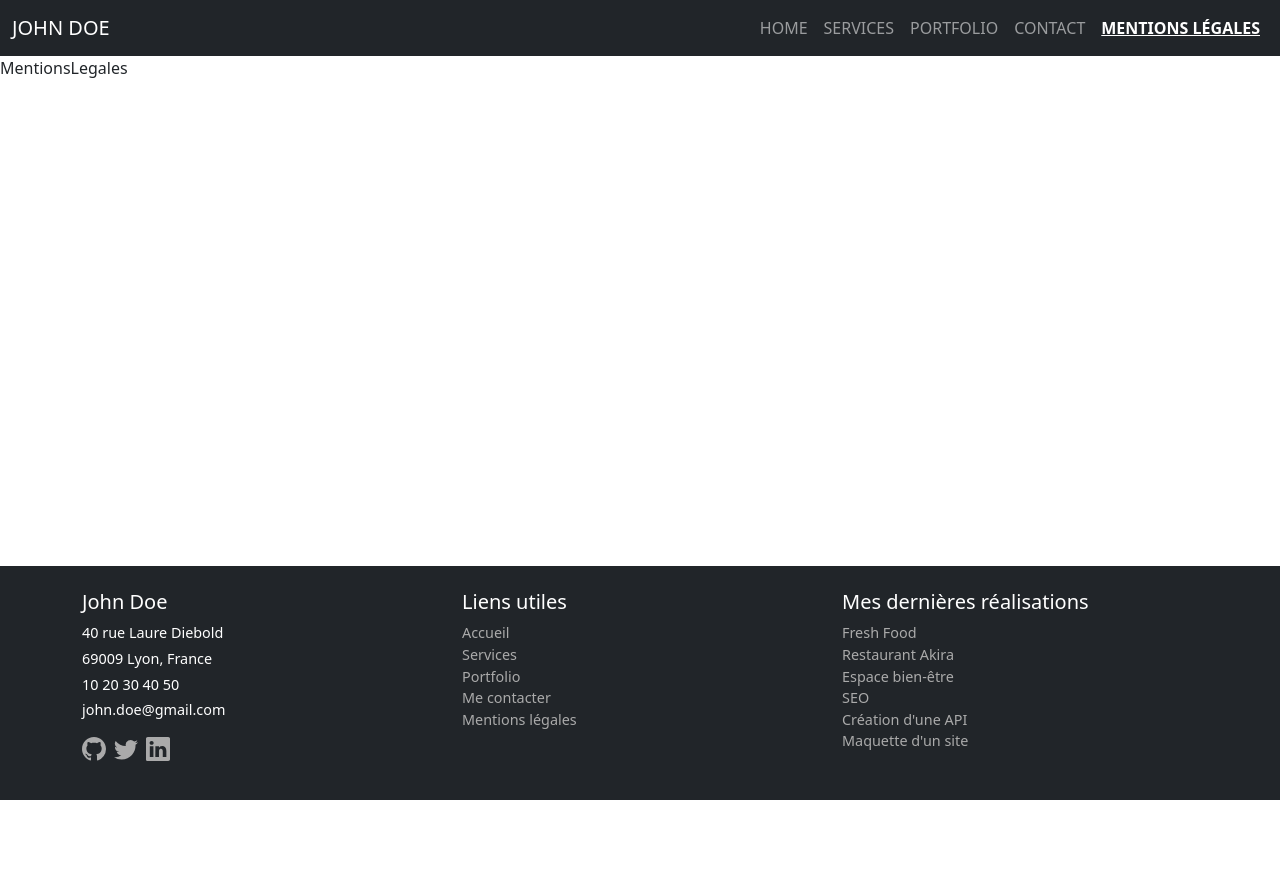
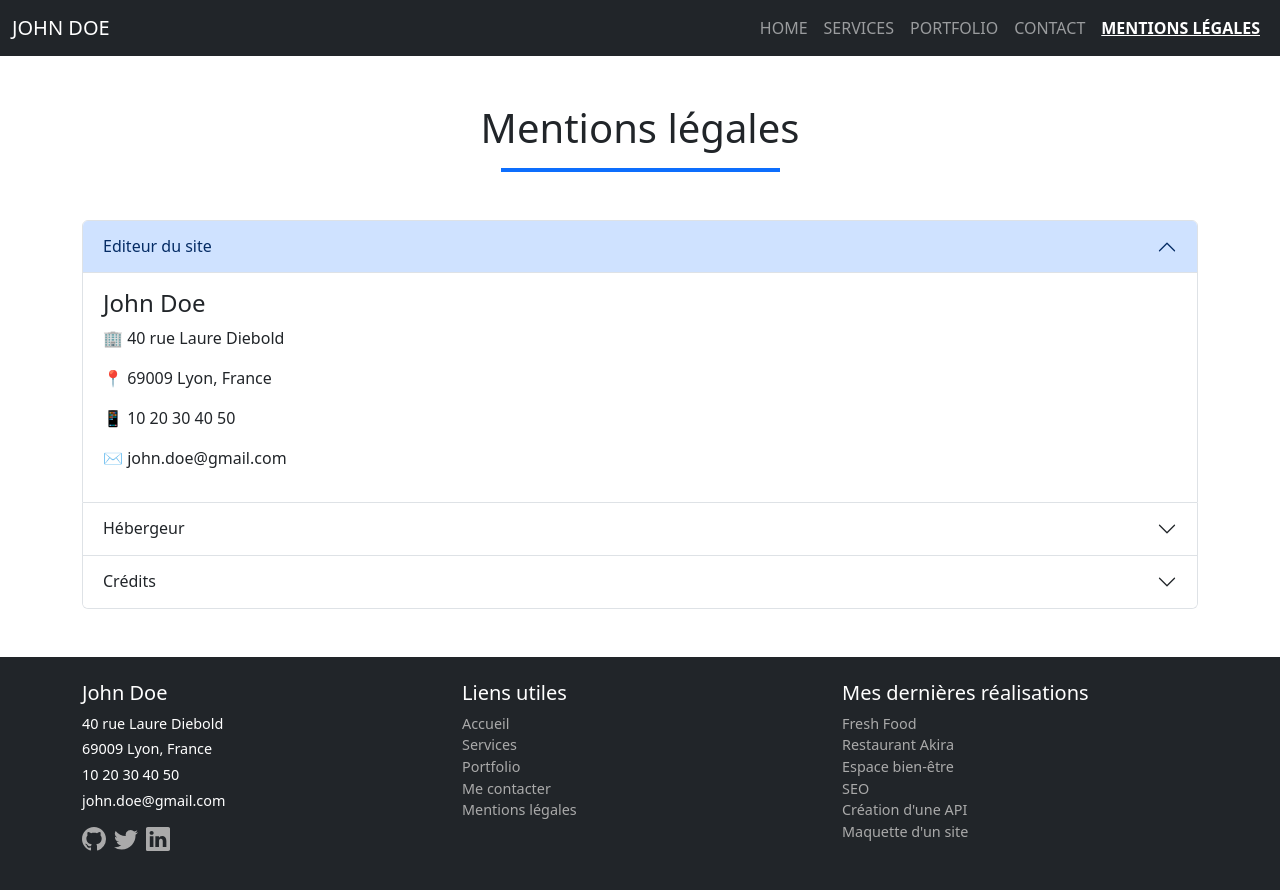
Before and after one commit to IderMassinissa/Ider_Massinissa_Devoir_Portfolio_React, a React (Vite) app: page /mentions-legales in a window 1280 px wide. Before the commit the page ends 800 px from the top, so only its background shows below. Built offline with nearby package versions, Linux system fonts and the light colour scheme.

Commit message:
fix #7 : Page Mentions légales - accordéon Bootstrap, noindex, éditeur ouvert par défaut

```diff
--- a/index.html
+++ b/index.html
@@ -4,6 +4,7 @@
     <meta charset="UTF-8" />
     <link rel="icon" type="image/svg+xml" href="/favicon.svg" />
     <meta name="viewport" content="width=device-width, initial-scale=1.0" />
+    <meta name="robots" content="noindex" />
     <title>ider-massinissa-devoir-portfolio-react</title>
   </head>
   <body>
--- a/src/pages/MentionsLegales.jsx
+++ b/src/pages/MentionsLegales.jsx
@@ -1,5 +1,136 @@
+import "../styles/MentionsLegales.css";
+
 function MentionsLegales() {
-  return <div>MentionsLegales</div>;
+  return (
+    <section className="container my-5">
+      <div className="text-center mb-5">
+        <h1>Mentions légales</h1>
+        <hr className="border border-primary border-2 opacity-100 w-25 mx-auto" />
+      </div>
+
+      <div className="accordion" id="accordionMentions">
+        {/* Editeur du site - ouvert par défaut */}
+        <div className="accordion-item">
+          <h2 className="accordion-header">
+            <button
+              className="accordion-button"
+              type="button"
+              data-bs-toggle="collapse"
+              data-bs-target="#collapseEditeur"
+            >
+              Editeur du site
+            </button>
+          </h2>
+          <div
+            id="collapseEditeur"
+            className="accordion-collapse collapse show"
+            data-bs-parent="#accordionMentions"
+          >
+            <div className="accordion-body">
+              <h4>John Doe</h4>
+              <p>🏢 40 rue Laure Diebold</p>
+              <p>📍 69009 Lyon, France</p>
+              <p>📱 10 20 30 40 50</p>
+              <p>✉️ john.doe@gmail.com</p>
+            </div>
+          </div>
+        </div>
+
+        {/* Hébergeur */}
+        <div className="accordion-item">
+          <h2 className="accordion-header">
+            <button
+              className="accordion-button collapsed"
+              type="button"
+              data-bs-toggle="collapse"
+              data-bs-target="#collapseHebergeur"
+            >
+              Hébergeur
+            </button>
+          </h2>
+          <div
+            id="collapseHebergeur"
+            className="accordion-collapse collapse"
+            data-bs-parent="#accordionMentions"
+          >
+            <div className="accordion-body">
+              <h4>alwaysdata</h4>
+              <p>91 Rue du Faubourg Saint-Honoré, 75008 Paris</p>
+              <p>
+                🌐{" "}
+                <a
+                  href="https://www.alwaysdata.com"
+                  target="_blank"
+                  rel="noopener noreferrer nofollow"
+                >
+                  www.alwaysdata.com
+                </a>
+              </p>
+            </div>
+          </div>
+        </div>
+
+        {/* Crédits */}
+        <div className="accordion-item">
+          <h2 className="accordion-header">
+            <button
+              className="accordion-button collapsed"
+              type="button"
+              data-bs-toggle="collapse"
+              data-bs-target="#collapseCredits"
+            >
+              Crédits
+            </button>
+          </h2>
+          <div
+            id="collapseCredits"
+            className="accordion-collapse collapse"
+            data-bs-parent="#accordionMentions"
+          >
+            <div className="accordion-body">
+              <h4>Crédits</h4>
+              <p>
+                Ce site a été réalisé par John Doe, étudiant au{" "}
+                <a
+                  href="https://www.cef.fr"
+                  target="_blank"
+                  rel="noopener noreferrer nofollow"
+                >
+                  Centre Européen de formation
+                </a>
+                .
+              </p>
+              <p>
+                <em>
+                  Les images utilisées sur ce site sont libres de droits et ont
+                  été obtenues sur le site{" "}
+                  <a
+                    href="https://pixabay.com"
+                    target="_blank"
+                    rel="noopener noreferrer nofollow"
+                  >
+                    Pixabay
+                  </a>
+                </em>
+              </p>
+              <p>
+                <em>
+                  La favicon de ce site a été fournie par{" "}
+                  <a
+                    href="https://www.flaticon.com/de/kostenlose-icons/john-doe"
+                    target="_blank"
+                    rel="noopener noreferrer nofollow"
+                  >
+                    John doe Icons erstellt von Freepik - Flaticon
+                  </a>
+                </em>
+              </p>
+            </div>
+          </div>
+        </div>
+      </div>
+    </section>
+  );
 }
 
 export default MentionsLegales;
```
Also changed, not shown: src/styles/MentionsLegales.css (added).
